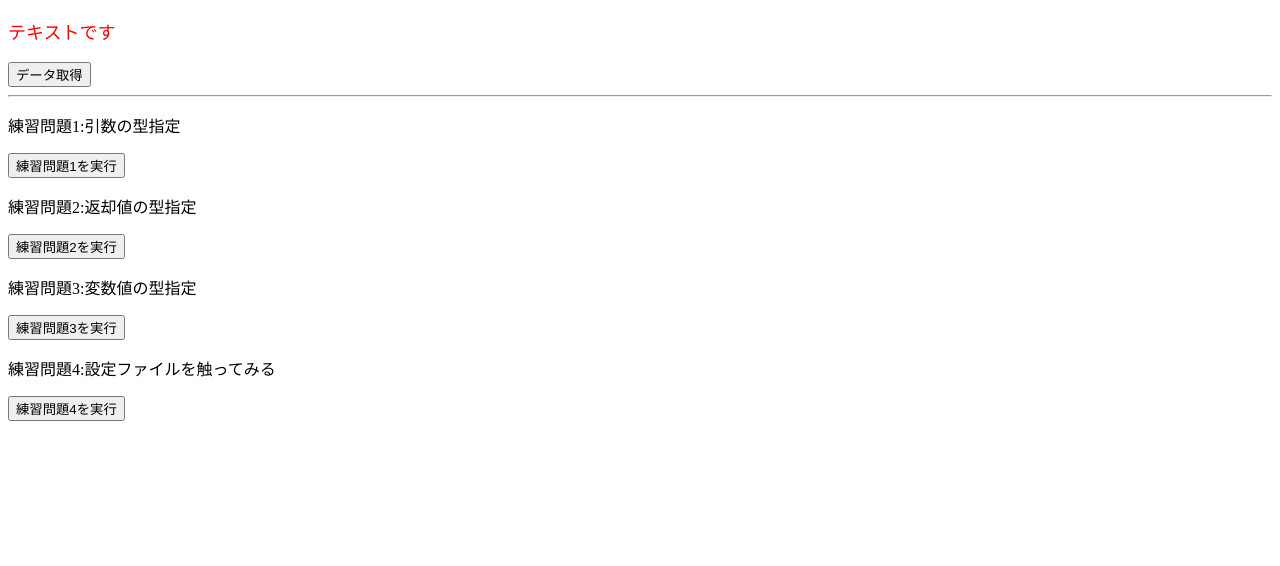
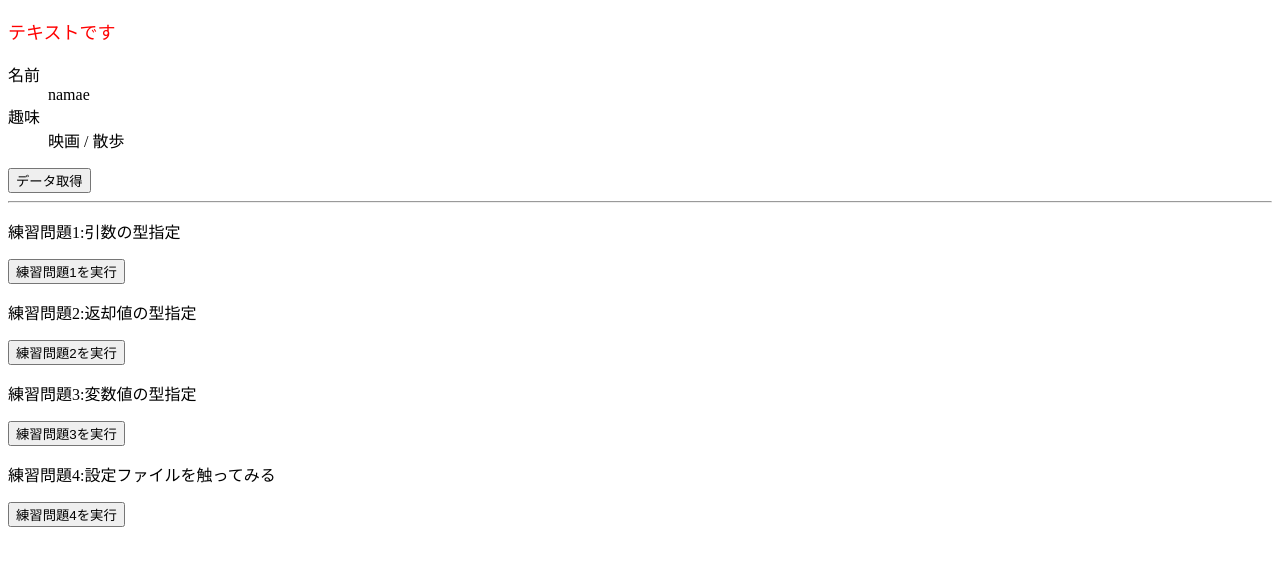
Before and after one commit to rhkts/React-TypeScript-Udemy, a React (Vite) app: page / in a window 1280 px wide. Shown: the top 566 px of the page. Built offline with nearby package versions, Linux system fonts and the light colour scheme.

Commit message:
オプショナルチェイニング

```diff
--- a/src/App.tsx
+++ b/src/App.tsx
@@ -8,6 +8,13 @@
 import { Text } from "./Text";
 import { Todo } from "./Todo";
 import { TodoType } from "./types/todo";
+import { User } from "./types/user";
+import { UserProfile } from "./UserProfile";
+
+const user: User = {
+  name: "namae",
+  hobbies: ["映画", "散歩"],
+};
 function App() {
   const [todos, setTodos] = useState<Array<TodoType>>([]);
 
@@ -21,6 +28,7 @@
   return (
     <>
       <Text color="red" fontSize="18px" />
+      <UserProfile user={user} />
       <button onClick={onClickFetchData}>データ取得</button>
       {todos.map((todo) => (
         <Todo
--- /dev/null
+++ b/src/UserProfile.tsx
@@ -0,0 +1,18 @@
+import { VFC } from "react";
+import { User } from "./types/user";
+
+type Props = {
+  user: User;
+};
+
+export const UserProfile: VFC<Props> = (props) => {
+  const { user } = props;
+  return (
+    <dl>
+      <dt>名前</dt>
+      <dd>{user.name}</dd>
+      <dt>趣味</dt>
+      <dd>{user.hobbies?.join(" / ")}</dd>
+    </dl>
+  );
+};
--- /dev/null
+++ b/src/types/user.ts
@@ -0,0 +1,4 @@
+export type User = {
+  name: string;
+  hobbies?: Array<string>;
+};
```
